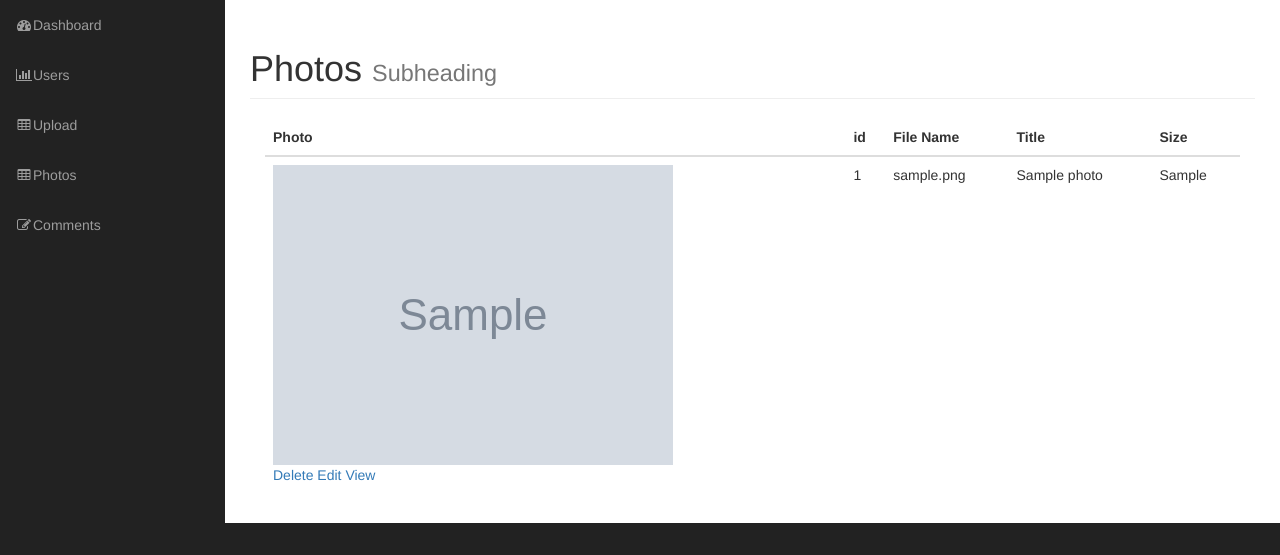
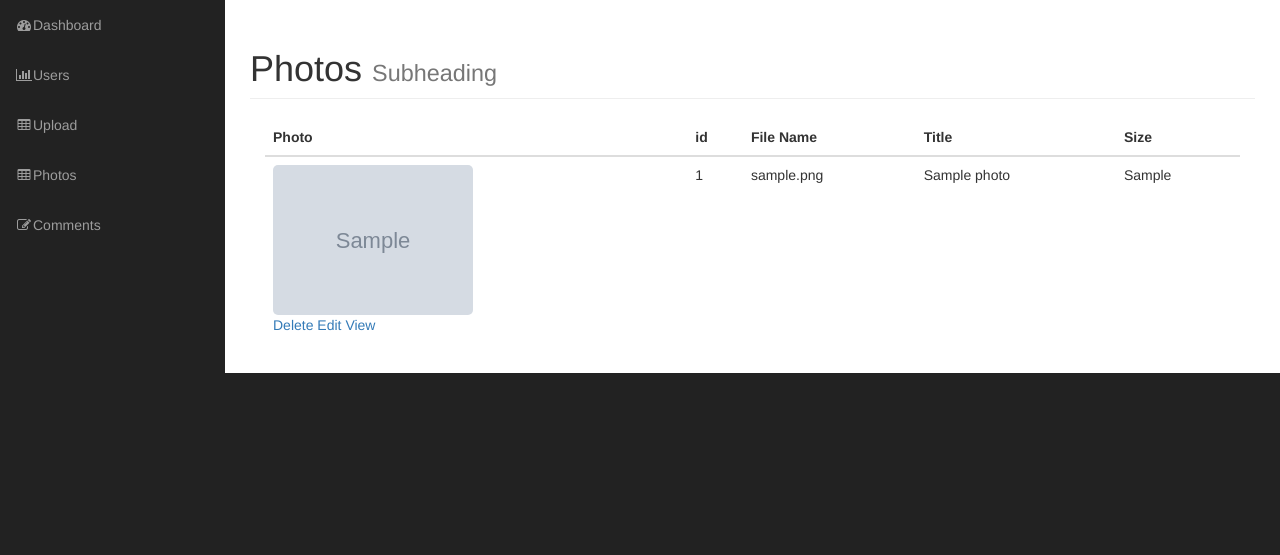
Before and after one commit to junpeko5/gallery, a PHP site: page /admin/photos.php in a window 1280 px wide. Shown: the part 51-606 px from the top of the page. Run offline with PHP 8.4, Linux system fonts and the light colour scheme; the visitor is signed in with stand-in values (Sample User, id 1); tables that the repository leaves empty or names only in its code hold one stand-in row (values such as "Sample post"); grey boxes marked "Sample" are stand-in pictures; grey boxes labelled with a size stand in for pictures from a placeholder-image service; some libraries are stand-ins or nearby versions.

Commit message:
Setting Size for Photos Page Thumbnail

```diff
--- a/admin/css/styles.css
+++ b/admin/css/styles.css
@@ -1,5 +1,10 @@
 
+.admin-photo-thumbnail {
+    width: 200px;
+    border-radius: 5px;
+}
 
+/*** Edit Photo Page Side Bar Styles ****/
 .photo-info-box {
 
     border: 1px solid #e5e5e5;
--- a/admin/photos.php
+++ b/admin/photos.php
@@ -44,7 +44,7 @@ $photos = Photo::find_all();
                             <?php foreach ($photos as $photo) : ?>
                                 <tr>
                                     <td>
-                                        <img src="<?php echo $photo->picture_path(); ?>" alt="">
+                                        <img class="admin-photo-thumbnail" src="<?php echo $photo->picture_path(); ?>" alt="">
                                         <div class="pictures_link">
                                             <a href="delete_photo.php?id=<?php echo $photo->id; ?>">Delete</a>
                                             <a href="edit_photo.php?id=<?php echo $photo->id; ?>">Edit</a>
```
